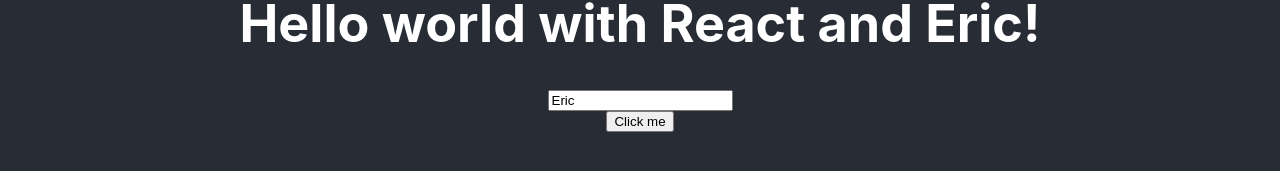
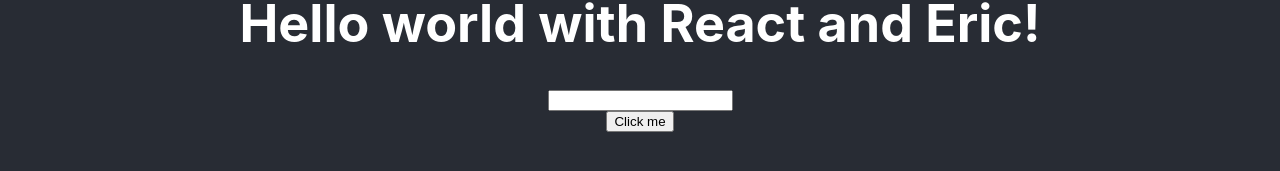
Before and after one commit to KietHo1/ReactJS-Basic-KietHo1-Part2, a React (Create React App) app: page / in a window 1280 px wide. Shown: the part 171-342 px from the top of the page. Built offline with nearby package versions, Linux system fonts and the light colour scheme.

Commit message:
video 8 React season 2

```diff
--- a/src/App.js
+++ b/src/App.js
@@ -1,20 +1,29 @@
 import logo from "./logo.svg";
 import "./App.css";
 import Nav from './views/Nav.js';
+import { useState } from 'react';
+
 const App = () => { //class
-  let name = "Eric"; //string
+  //state
+  let [name, setName] = useState('Eric'); //[a1, b1, c1....]
+  const [address, setAddress] = useState('');
 
   const handleEventClick = (event) => {
-    console.log('>>> click me', event.target.value)
+    console.log(address)
+    setName(address);
   }
 
+  const handleOnchangeInput = (event) => {
+    setAddress(event.target.value)
+  }
+  //re-render
   return (
     <div className="App">
     <Nav />
       <header className="App-header">
         <img src={logo} className="App-logo" alt="logo" />
         <h1>Hello world with React and {name}!</h1>
-        <input type="text" value="Eric" onClick={(event) => handleEventClick(event)} />
+        <input type="text" value={address} onChange={(event) => handleOnchangeInput(event)} />
         <button type="button" onClick={(event) => handleEventClick(event)}>Click me</button>
       </header>
     </div>
```
